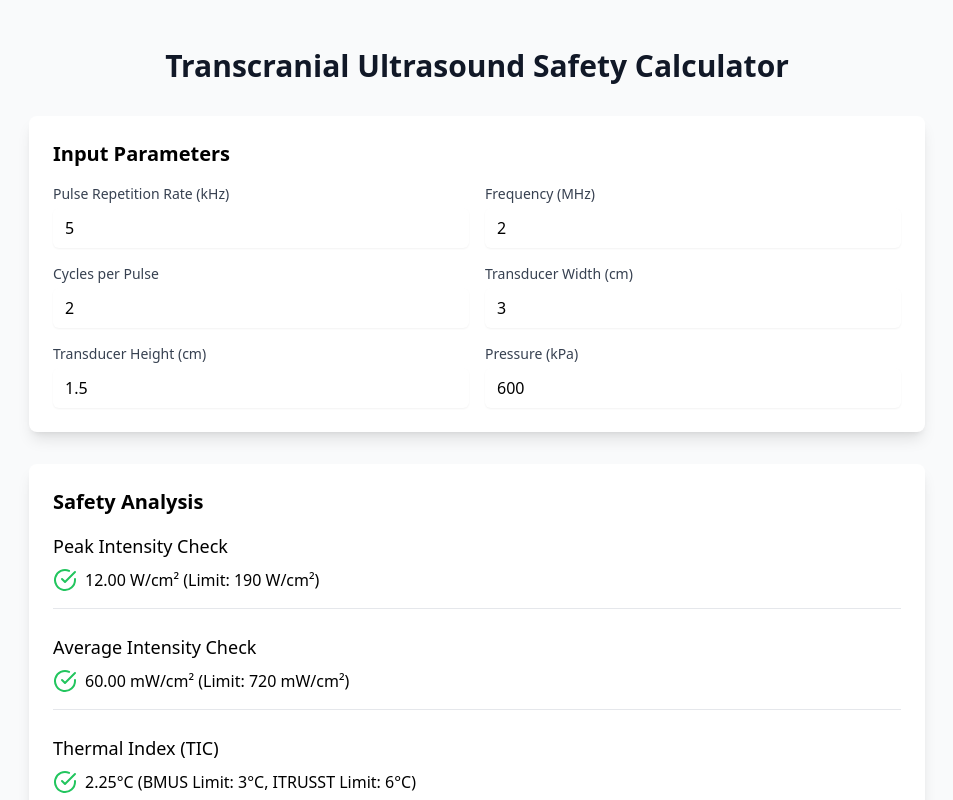
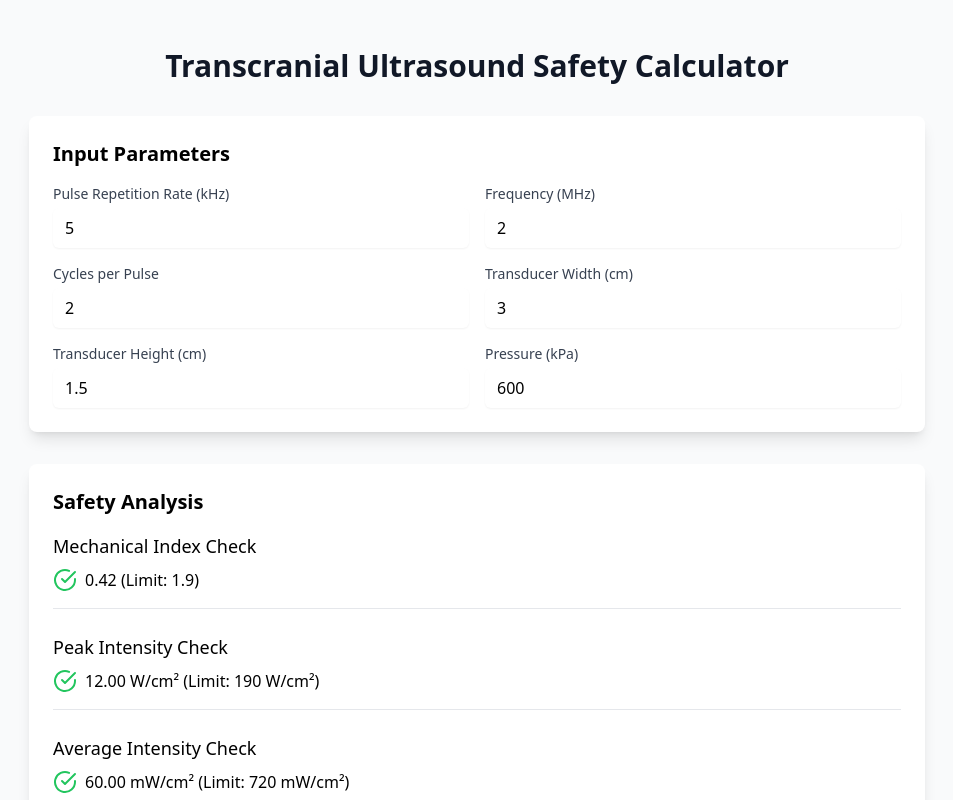
Before and after one commit to rhotter/tfus-safety-calculator, a React (Vite) app: page / in a window 1280 px wide. Shown: the top 800 px of the page, without its empty margins (163-1116 px from the left). Built offline with nearby package versions, Linux system fonts and the light colour scheme.

Commit message:
Add Mechanical Index (MI) calculation and display

```diff
--- a/src/App.tsx
+++ b/src/App.tsx
@@ -15,6 +15,7 @@ const KHZ_TO_HZ = 1e3;
 const KPA_TO_PA = 1000;
 const CM2_TO_M2 = 1e-4; // 1 cm² = 1e-4 m²
 const W_TO_MW = 1000; // 1 W = 1000 mW
+const KPA_TO_MPA = 1e-3;
 const C_CONSTANT_MW_PER_CM = 40; // mW/cm constant for TIC calculation
 
 function App() {
@@ -35,6 +36,7 @@ function App() {
     transducerAreaCm2: 0,
     transducerPowerMW: 0,
     tic: 0,
+    mechanicalIndex: 0,
   });
 
   const calculateResults = (p: SafetyParams) => {
@@ -70,6 +72,11 @@ function App() {
     const tic =
       transducerPowerMW / (C_CONSTANT_MW_PER_CM * p.transducerWidthCm);
 
+    // Step 6: Mechanical Index calculation (MI = p_min/sqrt(f))
+    // Using peak negative pressure (pressure) divided by square root of frequency
+    const mechanicalIndex =
+      (p.pressureKPa * KPA_TO_MPA) / Math.sqrt(p.frequencyMHz);
+
     setResults({
       pulseDurationSec,
       dutyCyclePercent,
@@ -78,6 +85,7 @@ function App() {
       transducerAreaCm2,
       transducerPowerMW,
       tic,
+      mechanicalIndex,
     });
   };
 
@@ -206,6 +214,20 @@ function App() {
 
           <div className="space-y-6">
             <div className="border-b pb-4">
+              <h3 className="text-lg font-medium mb-2">
+                Mechanical Index Check
+              </h3>
+              <div className="flex items-center">
+                {results.mechanicalIndex < 1.9 ? (
+                  <CheckCircle className="text-green-500 w-6 h-6 mr-2" />
+                ) : (
+                  <AlertTriangle className="text-red-500 w-6 h-6 mr-2" />
+                )}
+                <span>{results.mechanicalIndex.toFixed(2)} (Limit: 1.9)</span>
+              </div>
+            </div>
+
+            <div className="border-b pb-4">
               <h3 className="text-lg font-medium mb-2">Peak Intensity Check</h3>
               <div className="flex items-center">
                 {results.intensityPerPulseWPerCm2 < 190 ? (
@@ -238,7 +260,9 @@ function App() {
             </div>
 
             <div>
-              <h3 className="text-lg font-medium mb-2">Thermal Index (TIC)</h3>
+              <h3 className="text-lg font-medium mb-2">
+                Thermal Index (TIC) Check
+              </h3>
               <div className="flex items-center mb-2">
                 {results.tic < 3 ? (
                   <CheckCircle className="text-green-500 w-6 h-6 mr-2" />
@@ -261,8 +285,7 @@ function App() {
                 <div className="ml-7 space-y-1">
                   <p>BMUS: {getMaxExposureTime(results.tic)} minutes</p>
                   <p>
-                    ITRUSST:
-                    {getITRUSSTMaxExposureTime(results.tic)} minutes
+                    ITRUSST: {getITRUSSTMaxExposureTime(results.tic)} minutes
                   </p>
                 </div>
               </div>
```
